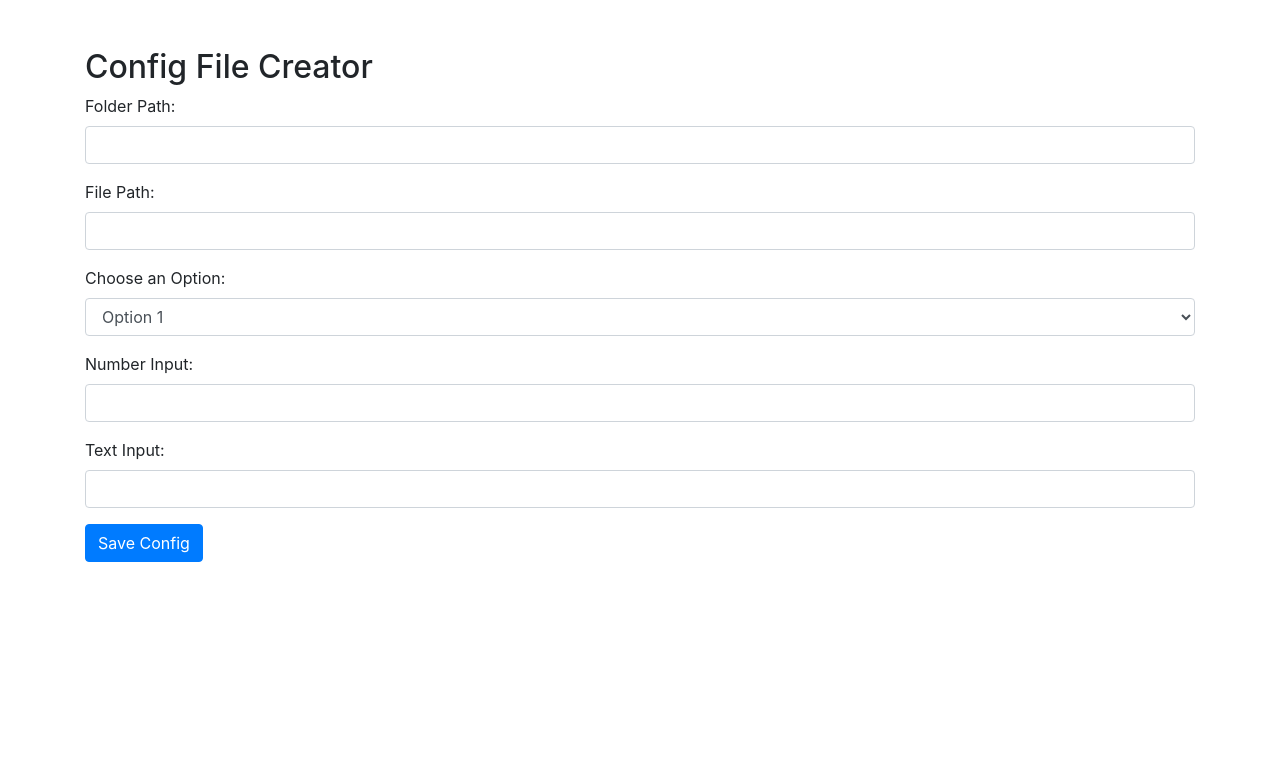
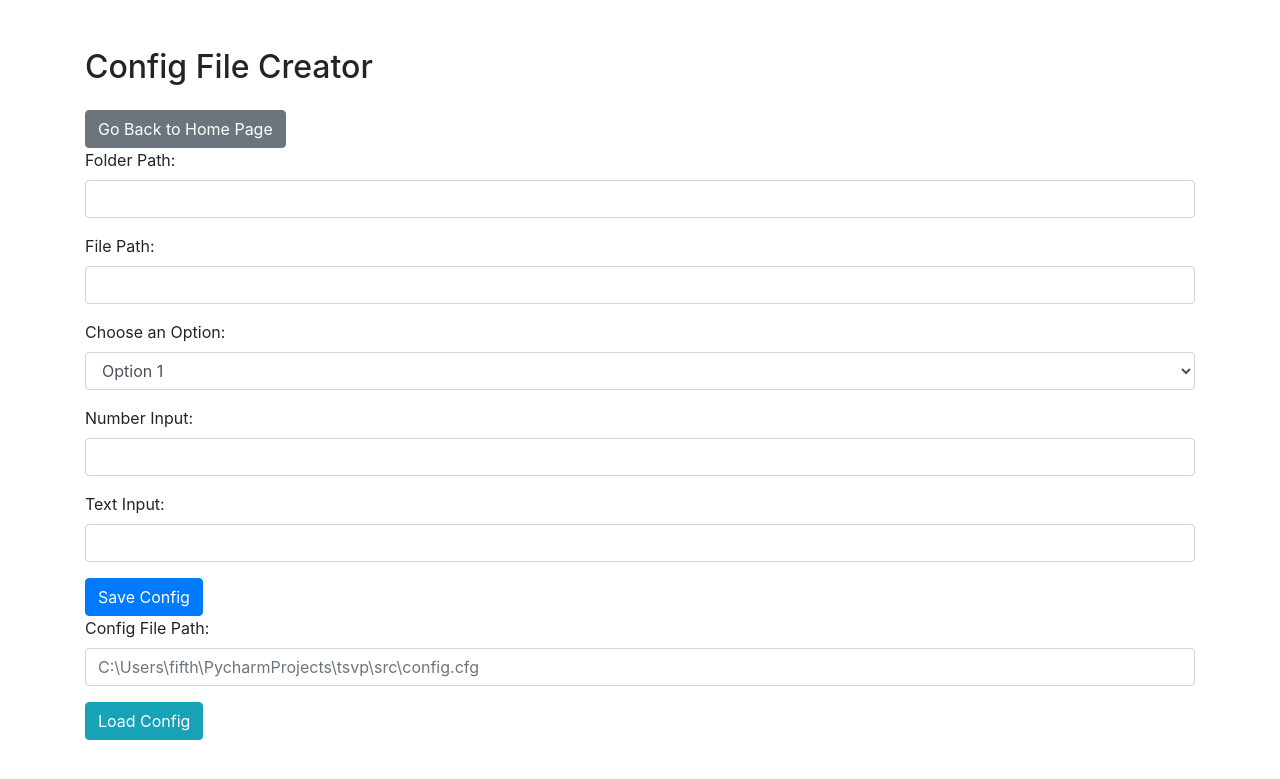
Before and after one commit to stormnick/TSGuiPy, a Flask app: page /config in a window 1280 px wide. Shown: the top 779 px of the page. Run offline with Flask 3, Linux system fonts and the light colour scheme; some libraries are stand-ins or nearby versions.

Commit message:
config seems to work ish

```diff
--- a/src/app.py
+++ b/src/app.py
@@ -5,20 +5,25 @@ from src import plot
 
 app = Flask(__name__)
 
+
 def local_run():
     print("local")
 
+
 def cluster_run():
     print("cluster")
+
 
 @app.route('/')
 def index():
     return render_template('home_page.html')
 
+
 @app.route('/run_python', methods=['GET', 'POST'])
 def run_python():
     # Your Python code here
     return "Python function executed!"
+
 
 @app.route('/run_python2', methods=['POST'])
 def run_python2():
@@ -32,10 +37,12 @@ def run_python2():
 
     return "Python script has been executed"
 
+
 @app.route('/get_plot')
 def get_plot():
     fig = plot.create_plot()
     return jsonify({"data": fig.to_dict()["data"], "layout": fig.to_dict()["layout"]})
+
 
 @app.route('/config', methods=['GET', 'POST'])
 def config():
@@ -50,9 +57,10 @@ def config():
         save_config(config_data)
         # Redirect or show a success message
     else:
-        config_data = load_config()
-        # Render the form with config_data
+        config_data = load_config("config.cfg")
+    # Render the form with config_data
     return render_template('config.html', config=config_data)
+
 
 def save_config(config_data):
     config = configparser.ConfigParser()
@@ -60,10 +68,19 @@ def save_config(config_data):
     with open('config.cfg', 'w') as configfile:
         config.write(configfile)
 
-def load_config():
+
+@app.route('/load_config', methods=['POST'])
+def handle_load_config():
+    config_path = request.form.get('configPath', 'default_config.ini')
+    config_data = load_config(config_path)
+    # You might want to pass this config_data to render in the config form
+    return render_template('config.html', config=config_data)
+
+
+def load_config(config_path):
     config = configparser.ConfigParser()
-    config.read('config.cfg')
-    return config['DEFAULT']
+    config.read(config_path)
+    return config['DEFAULT']  # Assuming 'DEFAULT' section in config file
 
 
 if __name__ == '__main__':
--- a/src/templates/config.html
+++ b/src/templates/config.html
@@ -9,7 +9,8 @@
 <body>
     <div class="container mt-5">
         <h2>Config File Creator</h2>
-        <form action="/save_config" method="post">
+        <a href="/" class="btn btn-secondary mt-3">Go Back to Home Page</a>
+        <form action="/config" method="post">
             <div class="form-group">
                 <label for="folderPath">Folder Path:</label>
                 <input type="text" class="form-control" id="folderPath" name="folderPath">
@@ -36,8 +37,15 @@
             </div>
             <button type="submit" class="btn btn-primary">Save Config</button>
         </form>
+
+        <form action="/load_config" method="post">
+            <div class="form-group">
+                <label for="configPath">Config File Path:</label>
+                <input type="text" class="form-control" id="configPath" name="configPath" placeholder="C:\Users\fifth\PycharmProjects\tsvp\src\config.cfg">
+            </div>
+            <button type="submit" class="btn btn-info">Load Config</button>
+        </form>
     </div>
-
     <script src="https://code.jquery.com/jquery-3.3.1.slim.min.js"></script>
     <script src="https://cdnjs.cloudflare.com/ajax/libs/popper.js/1.14.7/umd/popper.min.js"></script>
     <script src="https://stackpath.bootstrapcdn.com/bootstrap/4.3.1/js/bootstrap.min.js"></script>
```
